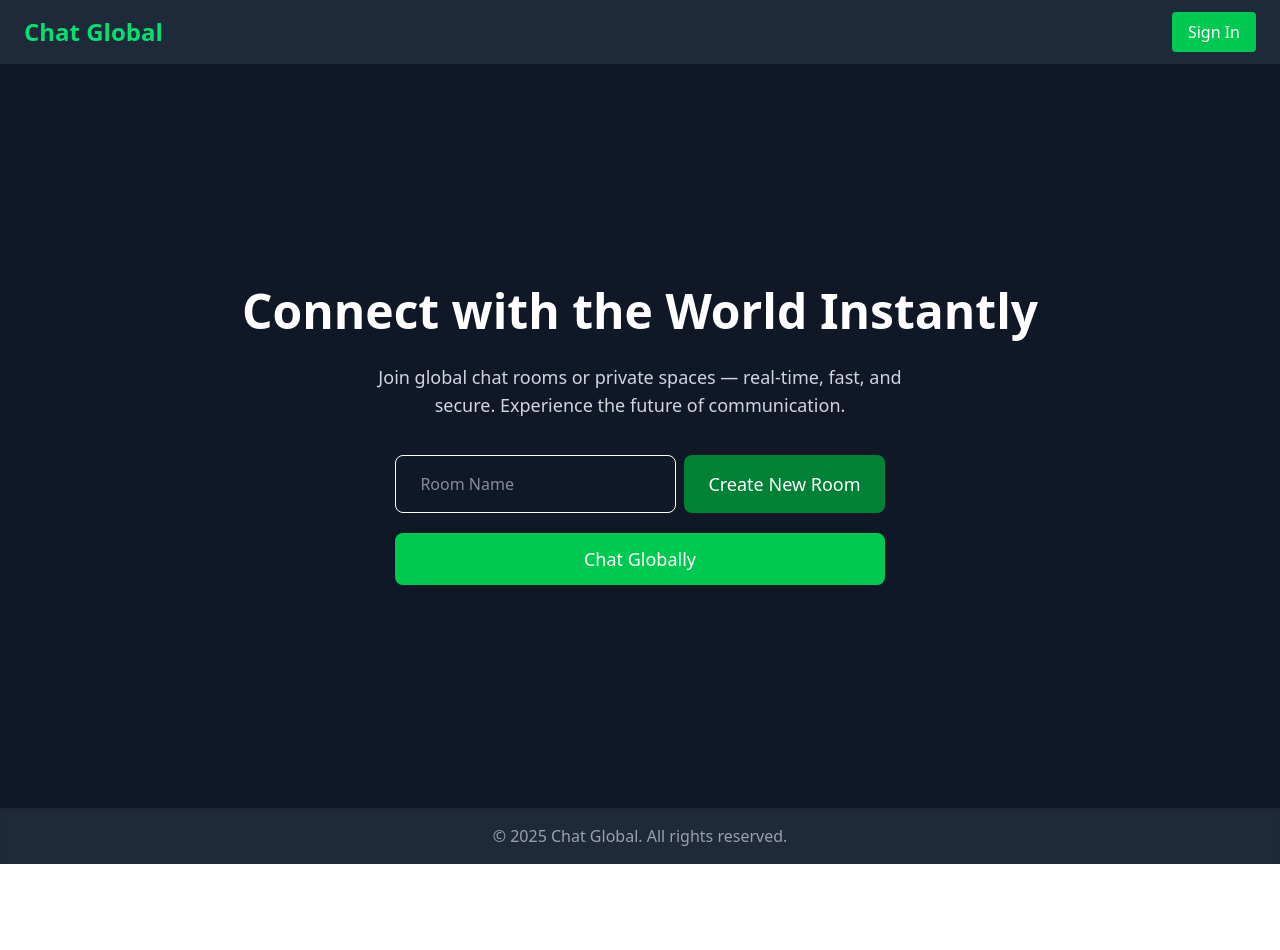
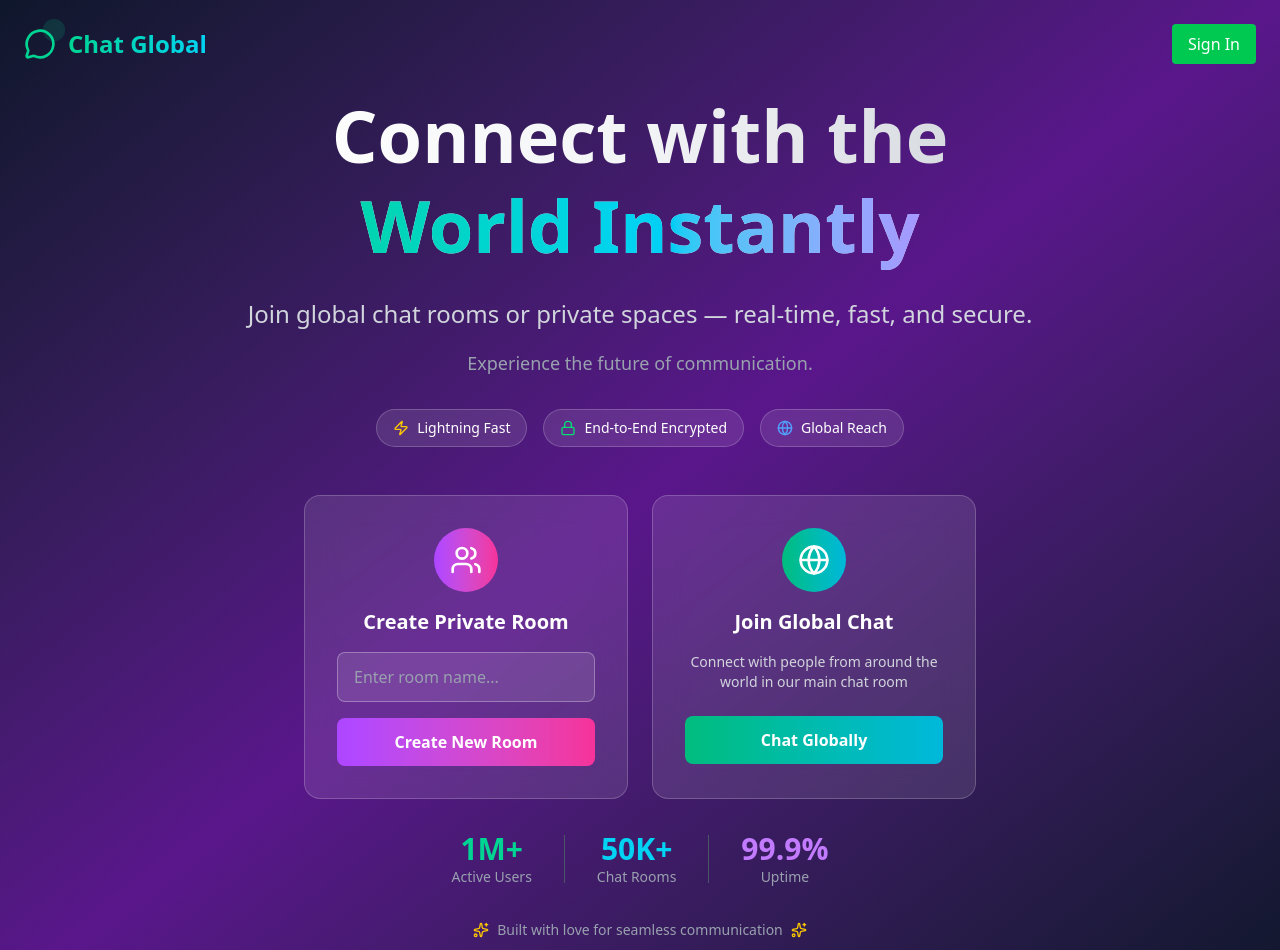
Before and after one commit to RaturiAR7/scalable-chat-app, a Next.js app in the folder apps/web/: page / in a window 1280 px wide. Shown: the top 950 px of the page. Before the commit the page ends 864 px from the top, so only its background shows below. Built offline with nearby package versions, Linux system fonts and the light colour scheme; no server answers.

Commit message:
improve and beautify landing page UI

```diff
--- a/apps/web/app/layout.tsx
+++ b/apps/web/app/layout.tsx
@@ -18,7 +18,7 @@ export default function RootLayout({
     <html lang='en'>
       <SessionProvider>
         <SocketProvider>
-          <body>
+          <body className='bg-gradient-to-br from-slate-900 via-purple-900 to-slate-900'>
             <Navbar />
             {children}
           </body>
--- a/apps/web/app/page.tsx
+++ b/apps/web/app/page.tsx
@@ -1,23 +1,79 @@
+import { Globe, Lock, Zap, Sparkles } from "lucide-react";
 import ConnectToRoom from "../components/ConnectToRoom";
 
-export default async function Page() {
+export default function ChatGlobalLanding() {
   return (
-    <div className='min-h-screen flex flex-col bg-gray-900 text-white'>
-      {/* Hero Section */}
-      <div className='flex flex-col gap-3 items-center justify-center flex-1 text-center px-4'>
-        <h1 className='text-4xl md:text-5xl font-bold mb-4 text-white'>
-          Connect with the World Instantly
-        </h1>
-        <p className='text-gray-300 text-lg mb-6 max-w-xl'>
-          Join global chat rooms or private spaces — real-time, fast, and
-          secure. Experience the future of communication.
-        </p>
-        <ConnectToRoom />
-      </div>
-
+    <div className='min-h-screen relative overflow-hidden'>
+      {/* Main Content */}
+      <main className='relative z-10 flex flex-col items-center justify-center min-h-screen px-6'>
+        <div
+          className={`text-center max-w-4xl mx-auto transition-all duration-1000 transform  "translate-y-10 opacity-0"`}
+        >
+          {/* Hero Title */}
+          <div className='mb-8'>
+            <h2 className='text-6xl md:text-7xl font-bold bg-gradient-to-r from-white via-gray-100 to-gray-300 bg-clip-text text-transparent mb-6 leading-tight'>
+              Connect with the
+              <span className='block bg-gradient-to-r from-emerald-400 via-cyan-400 to-purple-400 bg-clip-text text-transparent'>
+                World Instantly
+              </span>
+            </h2>
+            <p className='text-xl md:text-2xl text-gray-300 mb-4 leading-relaxed'>
+              Join global chat rooms or private spaces — real-time, fast, and
+              secure.
+            </p>
+            <p className='text-lg text-gray-400'>
+              Experience the future of communication.
+            </p>
+          </div>
+          {/* Feature Pills */}
+          <div className='flex flex-wrap justify-center gap-4 mb-12'>
+            <div className='flex items-center space-x-2 bg-white/10 backdrop-blur-sm border border-white/20 rounded-full px-4 py-2'>
+              <Zap className='w-4 h-4 text-yellow-400' />
+              <span className='text-white text-sm'>Lightning Fast</span>
+            </div>
+            <div className='flex items-center space-x-2 bg-white/10 backdrop-blur-sm border border-white/20 rounded-full px-4 py-2'>
+              <Lock className='w-4 h-4 text-green-400' />
+              <span className='text-white text-sm'>End-to-End Encrypted</span>
+            </div>
+            <div className='flex items-center space-x-2 bg-white/10 backdrop-blur-sm border border-white/20 rounded-full px-4 py-2'>
+              <Globe className='w-4 h-4 text-blue-400' />
+              <span className='text-white text-sm'>Global Reach</span>
+            </div>
+          </div>
+          <ConnectToRoom />
+          {/* Stats */}
+          <div className='flex justify-center items-center space-x-8 text-center'>
+            <div className='group'>
+              <div className='text-3xl font-bold text-emerald-400 group-hover:scale-110 transition-transform duration-300'>
+                1M+
+              </div>
+              <div className='text-gray-400 text-sm'>Active Users</div>
+            </div>
+            <div className='w-px h-12 bg-gray-600'></div>
+            <div className='group'>
+              <div className='text-3xl font-bold text-cyan-400 group-hover:scale-110 transition-transform duration-300'>
+                50K+
+              </div>
+              <div className='text-gray-400 text-sm'>Chat Rooms</div>
+            </div>
+            <div className='w-px h-12 bg-gray-600'></div>
+            <div className='group'>
+              <div className='text-3xl font-bold text-purple-400 group-hover:scale-110 transition-transform duration-300'>
+                99.9%
+              </div>
+              <div className='text-gray-400 text-sm'>Uptime</div>
+            </div>
+          </div>
+        </div>
+      </main>
       {/* Footer */}
-      <footer className='bg-gray-800 w-full py-4 text-center text-gray-400 shadow-inner'>
-        © 2025 Chat Global. All rights reserved.
+      <footer className='relative z-10 text-center py-8 text-gray-400 text-sm'>
+        <div className='flex justify-center items-center space-x-2 mb-2'>
+          <Sparkles className='w-4 h-4 text-yellow-400' />
+          <span>Built with love for seamless communication</span>
+          <Sparkles className='w-4 h-4 text-yellow-400' />
+        </div>
+        <p>&copy; 2025 Chat Global. All rights reserved.</p>
       </footer>
     </div>
   );
--- a/apps/web/components/ConnectToRoom.tsx
+++ b/apps/web/components/ConnectToRoom.tsx
@@ -1,40 +1,63 @@
 "use client";
 import React, { useState } from "react";
 import { useRouter } from "next/navigation";
+import { Globe, Users } from "lucide-react";
 
 export default function ConnectToRoom() {
   const [roomId, setRoomId] = useState<string>("");
   const router = useRouter();
 
   return (
-    <div className=' flex flex-col gap-5'>
-      <div className='flex gap-2'>
+    <div className='grid md:grid-cols-2 gap-6 max-w-2xl mx-auto mb-8'>
+      {/* Create Room Card */}
+      <div className='group bg-white/10 backdrop-blur-lg border border-white/20 rounded-2xl p-8 hover:bg-white/15 transition-all duration-300 transform hover:scale-105 hover:shadow-2xl'>
+        <div className='flex items-center justify-center w-16 h-16 bg-gradient-to-r from-purple-500 to-pink-500 rounded-full mx-auto mb-4 group-hover:scale-110 transition-transform duration-300'>
+          <Users className='w-8 h-8 text-white' />
+        </div>
+        <h3 className='text-xl font-semibold text-white mb-4'>
+          Create Private Room
+        </h3>
+        <div className='space-y-4'>
           <input
             type='text'
-          placeholder='Room Name'
-          className='text-white px-6 py-4 rounded-lg border-[1px]'
+            placeholder='Enter room name...'
             value={roomId}
             onChange={(e: React.ChangeEvent<HTMLInputElement>) =>
               setRoomId(e.target.value)
             }
+            className='w-full bg-white/10 border border-white/30 rounded-lg px-4 py-3 text-white placeholder-gray-400 focus:outline-none focus:ring-2 focus:ring-purple-500 focus:border-transparent transition-all duration-300'
           />
           <button
-          className='bg-green-700 text-white px-6 py-3 rounded-lg text-lg hover:bg-green-600 transition'
             onClick={() => {
               router.push(`/connect/${roomId}`);
             }}
+            className='w-full bg-gradient-to-r from-purple-500 to-pink-500 hover:from-purple-600 hover:to-pink-600 text-white font-semibold py-3 px-6 rounded-lg transition-all duration-300 transform hover:scale-105 disabled:opacity-50 disabled:cursor-not-allowed'
           >
             Create New Room
           </button>
         </div>
+      </div>
+
+      {/* Global Chat Card */}
+      <div className='group bg-white/10 backdrop-blur-lg border border-white/20 rounded-2xl p-8 hover:bg-white/15 transition-all duration-300 transform hover:scale-105 hover:shadow-2xl'>
+        <div className='flex items-center justify-center w-16 h-16 bg-gradient-to-r from-emerald-500 to-cyan-500 rounded-full mx-auto mb-4 group-hover:scale-110 transition-transform duration-300'>
+          <Globe className='w-8 h-8 text-white' />
+        </div>
+        <h3 className='text-xl font-semibold text-white mb-4'>
+          Join Global Chat
+        </h3>
+        <p className='text-gray-300 mb-6 text-sm'>
+          Connect with people from around the world in our main chat room
+        </p>
         <button
-        className='bg-green-500 text-white px-6 py-3 rounded-lg text-lg hover:bg-green-600 transition'
           onClick={() => {
             router.push(`/connect/global`);
           }}
+          className='w-full bg-gradient-to-r from-emerald-500 to-cyan-500 hover:from-emerald-600 hover:to-cyan-600 text-white font-semibold py-3 px-6 rounded-lg transition-all duration-300 transform hover:scale-105'
         >
           Chat Globally
         </button>
       </div>
+    </div>
   );
 }
--- a/apps/web/components/Navbar.tsx
+++ b/apps/web/components/Navbar.tsx
@@ -2,13 +2,22 @@ import React from "react";
 import { auth } from "../auth";
 import AuthComponent from "./AuthComponent";
 import type { Session } from "@auth/core/types";
+import { MessageCircle } from "lucide-react";
 
 const Navbar = async () => {
   const session: Session | null = await auth();
 
   return (
-    <nav className='w-full h-16 bg-gray-800 shadow flex items-center justify-between px-6'>
-      <div className='text-2xl font-bold text-green-400'>Chat Global</div>
+    <nav className='relative z-10 flex justify-between items-center p-6'>
+      <div className='flex items-center space-x-3'>
+        <div className='relative'>
+          <MessageCircle className='w-8 h-8 text-emerald-400' />
+          <div className='absolute -top-1 -right-1 w-3 h-3 bg-emerald-400 rounded-full animate-ping'></div>
+        </div>
+        <h1 className='text-2xl font-bold bg-gradient-to-r from-emerald-400 to-cyan-400 bg-clip-text text-transparent'>
+          Chat Global
+        </h1>
+      </div>
       <AuthComponent session={session} />
     </nav>
   );
```
Lines whose indentation alone changed are shown as unchanged.
